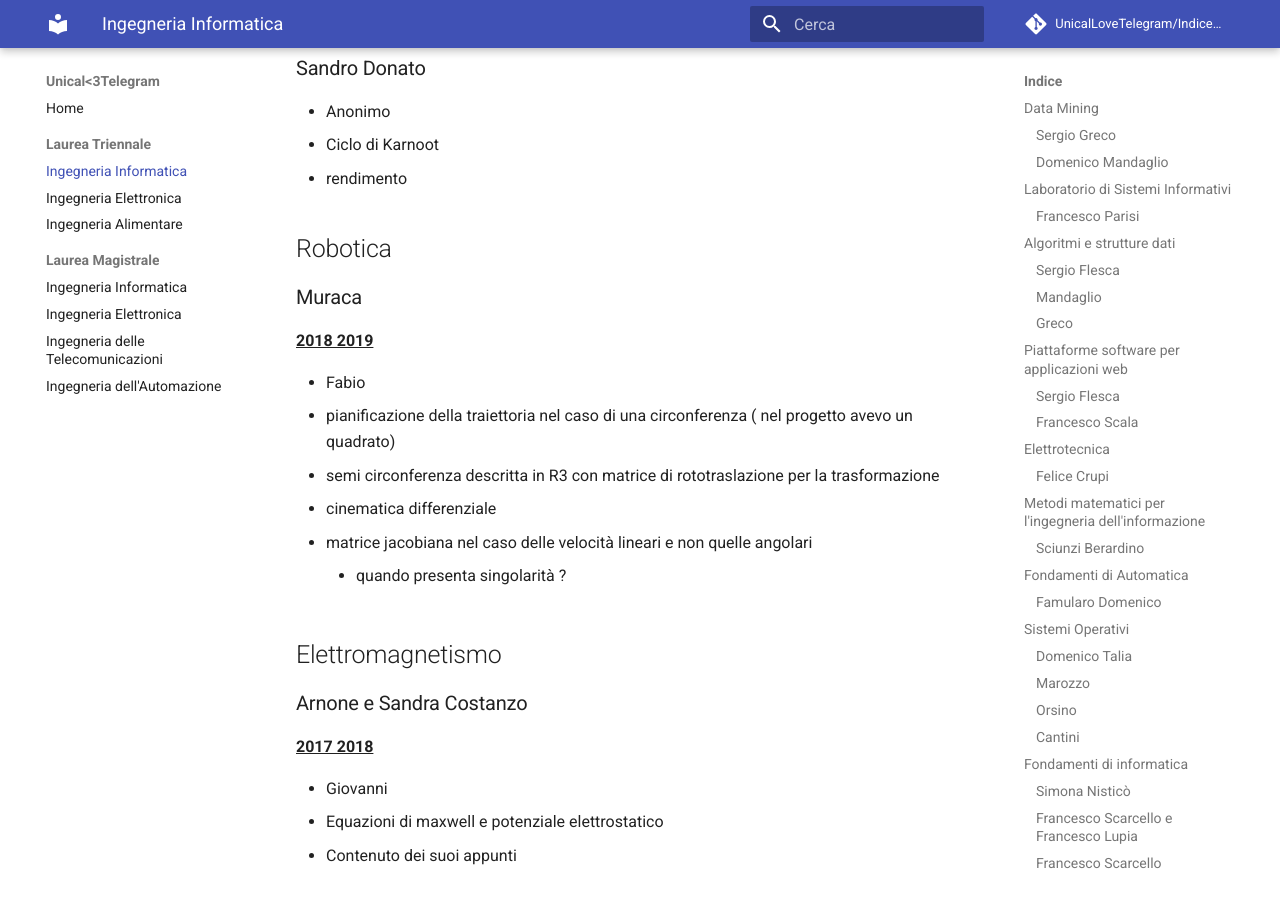
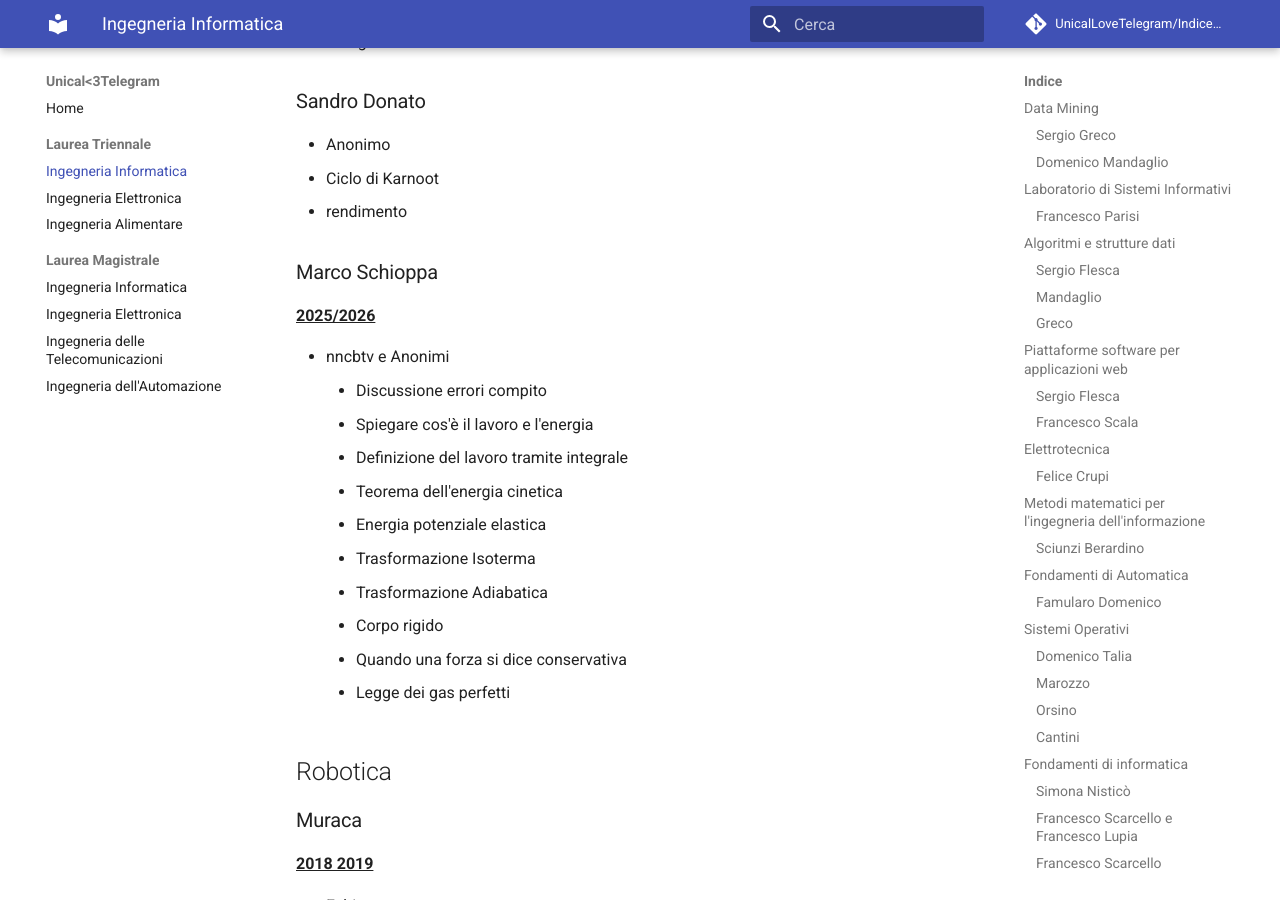
Before and after one commit to UnicalLoveTelegram/IndiceArgomentiOrale, an MkDocs documentation site: the page built from docs/laurea-triennale/ingegneria-informatica.md, in a window 1280 px wide and 900 px high, scrolled down 94167 px. Built offline with MkDocs 1.6.1 and Material for MkDocs 9.7.7, drawn with Linux system fonts in a browser that asks for light colours; comment, search, counter and statistics services are not loaded.

Commit message:
aggiunta testimonianza Fisica 9 CFU 2025/2026

```diff
--- a/docs/laurea-triennale/ingegneria-informatica.md
+++ b/docs/laurea-triennale/ingegneria-informatica.md
@@ -116,6 +116,7 @@ Leggi il nostro [README](https://github.com/UnicalLoveTelegram/IndiceArgomentiOr
     - [Roberto Caputo](#roberto-caputo)
     - [De Santo](#de-santo)
     - [Sandro Donato](#sandro-donato)
+    - [Marco Schioppa](#marco-schioppa)
   - [Robotica](#robotica)
     - [Muraca](#muraca)
   - [Elettromagnetismo](#elettromagnetismo)
@@ -3057,6 +3058,22 @@ malloc(sizeof(int)*(i+1));
   - Ciclo di Karnoot
   - rendimento
 
+### Marco Schioppa
+
+**<u>2025/2026</u>**
+
+- nncbtv e Anonimi
+    - Discussione errori compito
+    - Spiegare cos'è il lavoro e l'energia
+    - Definizione del lavoro tramite integrale
+    - Teorema dell'energia cinetica
+    - Energia potenziale elastica
+    - Trasformazione Isoterma
+    - Trasformazione Adiabatica
+    - Corpo rigido
+    - Quando una forza si dice conservativa
+    - Legge dei gas perfetti
+
 ## Robotica
 
 ### Muraca
```
